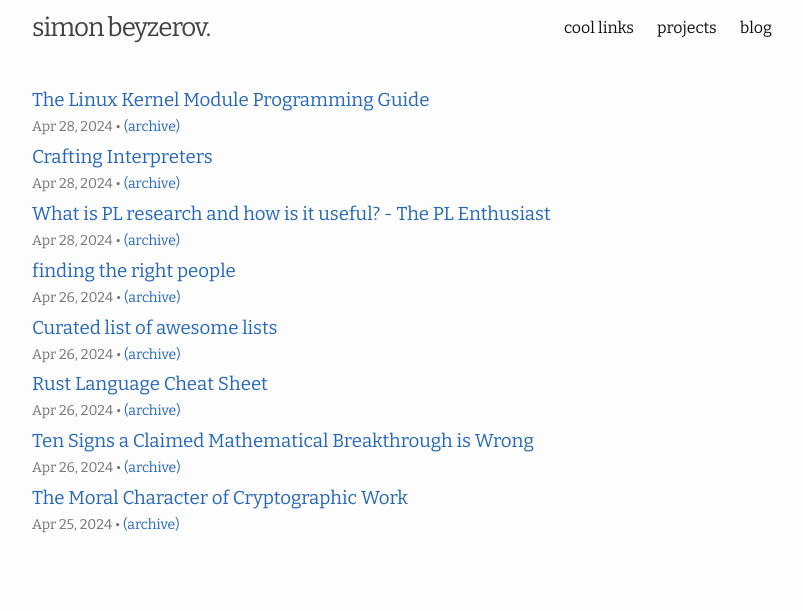
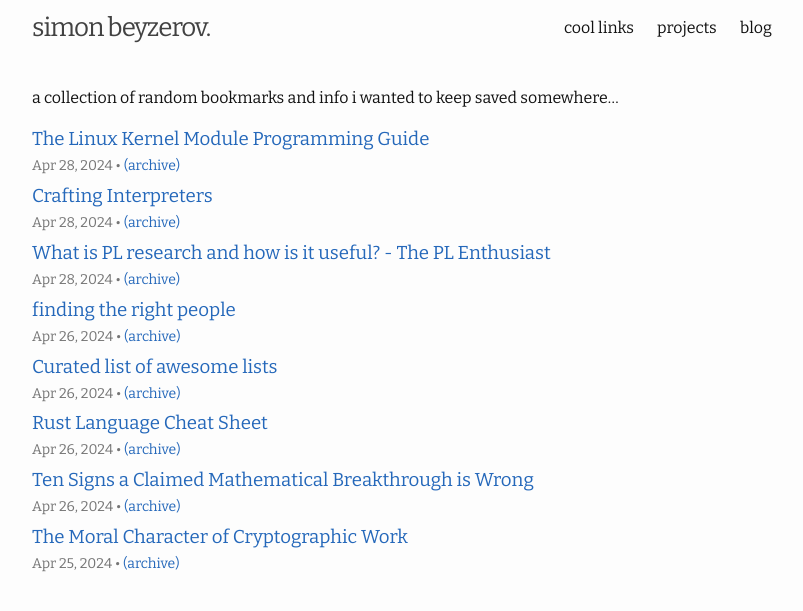
Before and after one commit to sim15/sim15.github.io, a Jekyll site: the page built from bookmarks.md, in a window 1280 px wide. Shown: the top 611 px of the page, without its empty margins (238-1041 px from the left). Built offline with Jekyll 4.4.1, drawn with Linux system fonts in a browser that asks for light colours.

Commit message:
Update bookmarks.md

```diff
--- a/bookmarks.md
+++ b/bookmarks.md
@@ -3,3 +3,4 @@ layout: bookmarks
 title: "cool reads"
 permalink: /links/
 ---
+a collection of random bookmarks and info i wanted to keep saved somewhere...
```
